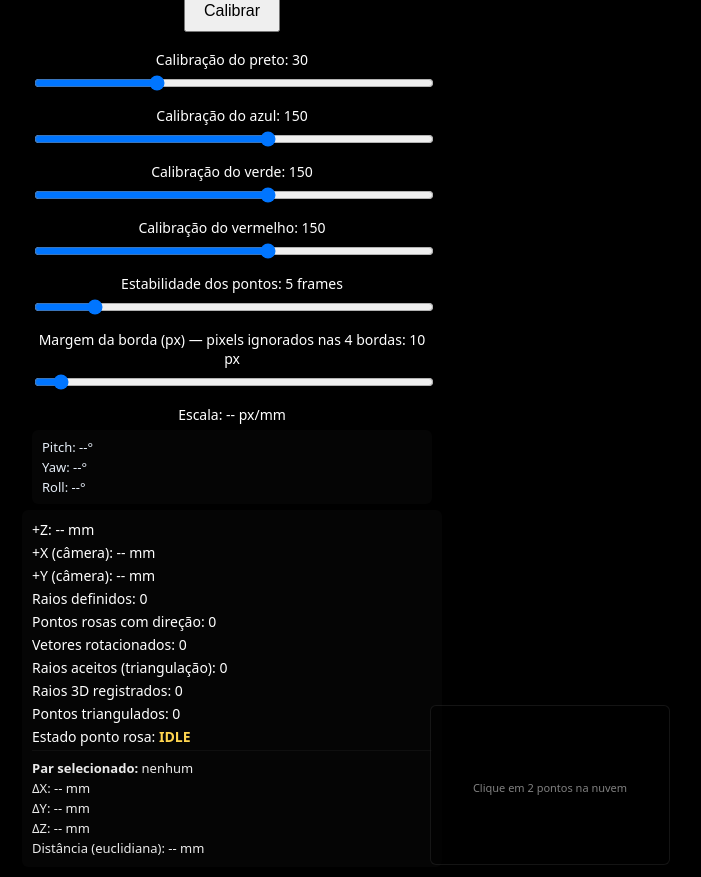
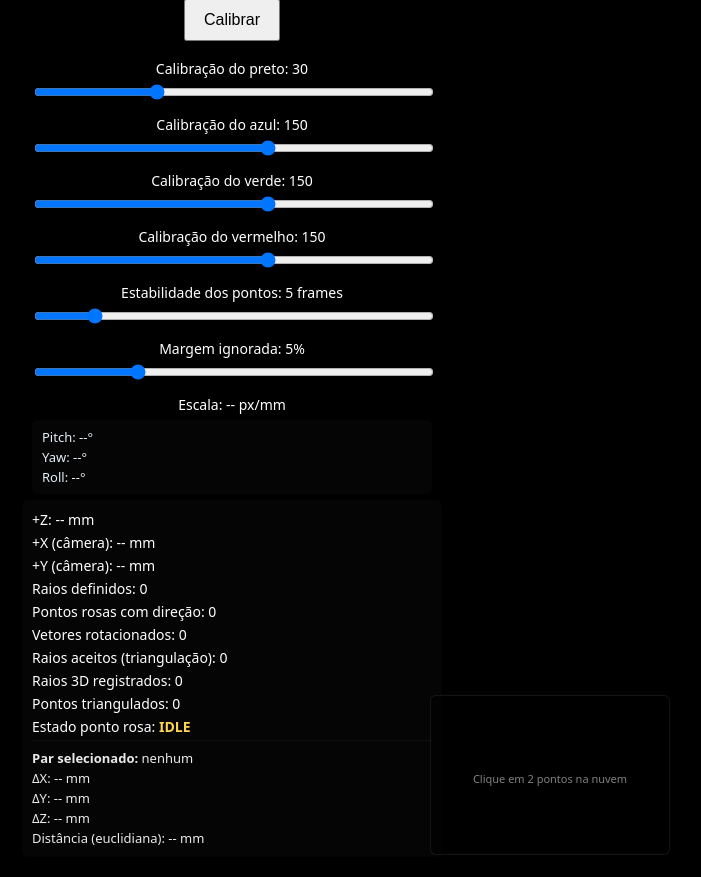
Before and after one commit to VOCACIONALGH/1029, a plain HTML site: page index.html in a window 1280 px wide. Shown: the whole page, without its empty margins (408-1109 px from the left). Drawn offline with Linux system fonts and the light colour scheme.

Commit message:
Update index.html

```diff
--- a/index.html
+++ b/index.html
@@ -39,19 +39,19 @@
     </label>
     <input type="range" id="redSlider" min="0" max="255" value="150">
 
-    <!-- Estabilidade dos pontos (n de amostras para média móvel) -->
+    <!-- NOVO: Estabilidade dos pontos (n de amostras para média móvel) -->
     <label>
       Estabilidade dos pontos:
       <span id="stabilityValue">5</span> frames
     </label>
     <input type="range" id="stabilitySlider" min="1" max="30" value="5">
 
-    <!-- NOVO: margem de borda ignorada -->
+    <!-- NOVO: Margem ignorada (percentual do menor lado da câmera) -->
     <label>
-      Margem da borda (px) — pixels ignorados nas 4 bordas:
-      <span id="edgeMarginValue">10</span> px
+      Margem ignorada:
+      <span id="marginValue">5%</span>
     </label>
-    <input type="range" id="edgeMarginSlider" min="0" max="200" value="10">
+    <input type="range" id="marginSlider" min="0" max="20" value="5">
   </div>
 
   <div id="scaleInfo">
```
